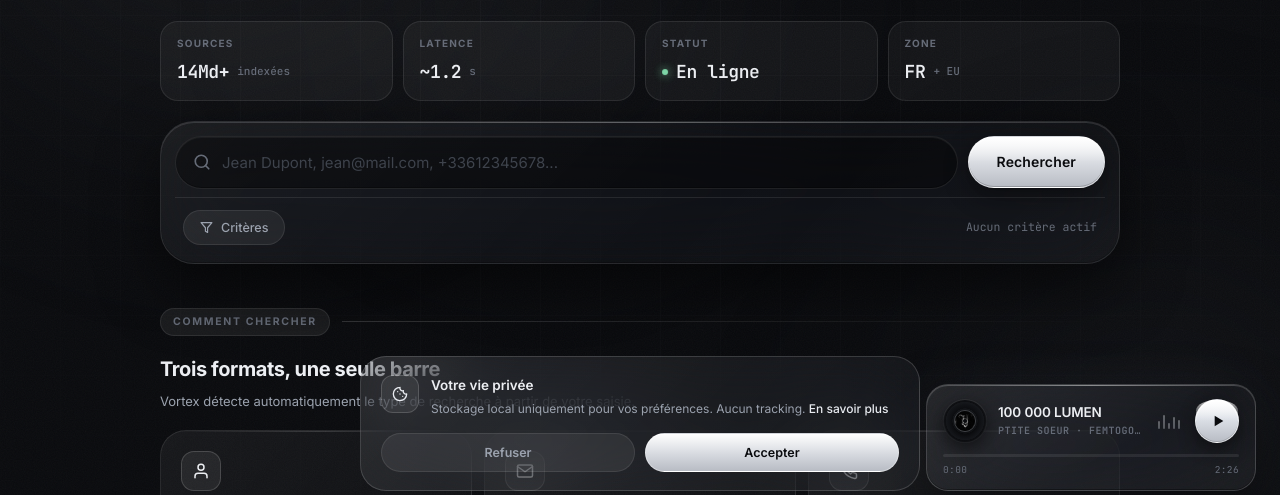
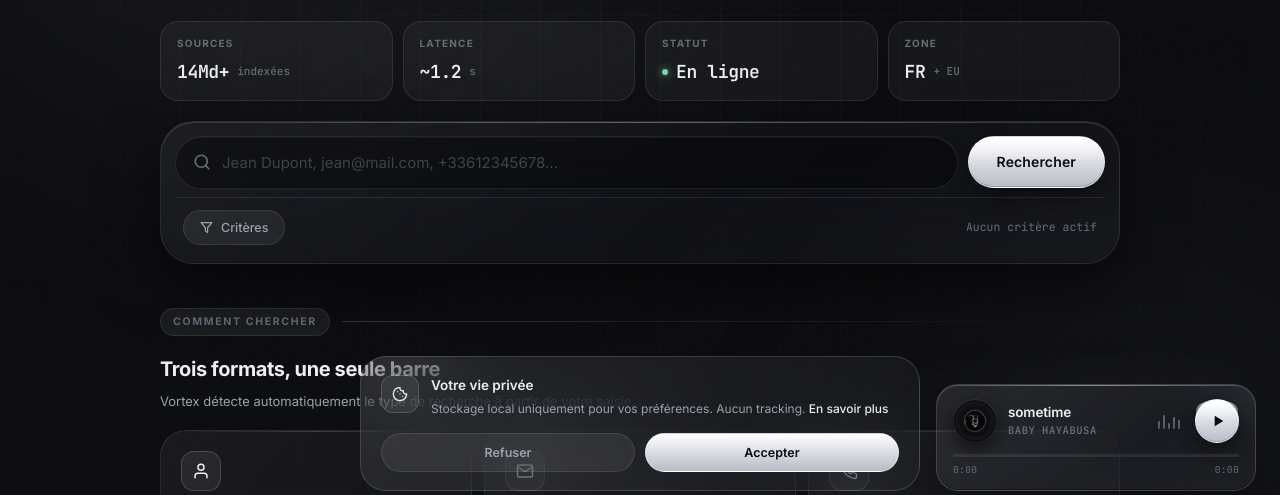
Before and after one commit to nuxidevv/vortex, a website: page index.html in a window 1280 px wide. Shown: the part 285-780 px from the top of the page. Drawn offline with Linux system fonts and the light colour scheme.

Commit message:
Update index.html

```diff
--- a/index.html
+++ b/index.html
@@ -322,14 +322,14 @@
   .ckb.ref:hover{background:var(--glass-3);color:var(--text);}
 
   /* ================================================
-     MUSIC PLAYER
+     MUSIC PLAYER — nouvelle version premium
      ================================================ */
   .music-player{
     position:fixed;
     bottom:24px;
     right:24px;
     z-index:640;
-    width:330px;
+    width:320px;
     max-width:calc(100vw - 48px);
     padding:14px 16px 12px;
     border-radius:22px;
@@ -365,7 +365,6 @@
     pointer-events:none;
     filter:blur(20px);
     transition:opacity 0.5s;
-    opacity:0;
   }
   .music-player.playing::after{
     opacity:1;
@@ -385,6 +384,7 @@
     z-index:2;
   }
 
+  /* Vinyle rotatif */
   .mp-vinyl{
     width:44px;
     height:44px;
@@ -467,7 +467,7 @@
     line-height:1.2;
   }
   .mp-artist{
-    font-size:10px;
+    font-size:10.5px;
     color:var(--text-3);
     letter-spacing:0.05em;
     text-transform:uppercase;
@@ -478,6 +478,7 @@
     font-family:'JetBrains Mono',monospace;
   }
 
+  /* Barres audio animées */
   .mp-bars{
     display:flex;
     align-items:flex-end;
@@ -509,6 +510,7 @@
     50%{transform:scaleY(1.4);}
   }
 
+  /* Bouton play/pause */
   .mp-btn{
     width:44px;
     height:44px;
@@ -571,6 +573,7 @@
     transform:scale(1);
   }
 
+  /* Barre de progression */
   .mp-prog{
     position:relative;
     height:3px;
@@ -622,6 +625,7 @@
     position:relative;
   }
 
+  /* Responsive */
   @media (max-width:720px){
     .music-player{
       bottom:16px;
@@ -635,7 +639,7 @@
     .mp-vinyl{width:40px;height:40px;}
     .mp-vinyl img{width:20px;height:20px;}
     .mp-title{font-size:12.5px;}
-    .mp-artist{font-size:9px;}
+    .mp-artist{font-size:9.5px;}
     .mp-btn{width:40px;height:40px;}
     .mp-btn svg{width:15px;height:15px;}
     .mp-bars span:nth-child(5){display:none;}
@@ -956,8 +960,8 @@
       <img src="/IMG_0662.jpeg" alt="">
     </div>
     <div class="mp-info">
-      <div class="mp-title">100 000 LUMEN</div>
-      <div class="mp-artist">Ptite Soeur · Femtogo · neophron</div>
+      <div class="mp-title">sometime</div>
+      <div class="mp-artist">baby hayabusa</div>
     </div>
     <div class="mp-bars">
       <span></span><span></span><span></span><span></span><span></span>
@@ -972,11 +976,11 @@
   </div>
   <div class="mp-times">
     <span id="musicCurrent">0:00</span>
-    <span id="musicDuration">2:26</span>
+    <span id="musicDuration">0:00</span>
   </div>
 </div>
 <audio id="musicAudio" preload="metadata" loop>
-  <source src="https://cdn.whyp.it/3dc4b6bd-59e0-4715-82e8-f0d2c7e0e56d.mp3" type="audio/mpeg">
+  <source src="https://cdn.whyp.it/013399e4-94f9-409e-8472-1f39b09191a8.mp3?token=OrU2gIqCGZDsCTZvEV8BoqHWroudQosB_OYvKTlvKYs&expires=1791676800" type="audio/mpeg">
 </audio>
 
 <button class="stop" id="scrollTop" type="button" aria-label="Haut de page">
@@ -1200,6 +1204,7 @@
       }
     });
 
+    // Clic sur la barre = seek
     if (wrapProg) {
       wrapProg.addEventListener("click", function(e){
         if (!audio.duration || isNaN(audio.duration)) return;
@@ -1229,6 +1234,7 @@
       if (tCur) tCur.textContent = "0:00";
     });
 
+    // Met à jour la durée si pas encore chargée
     if (audio.readyState >= 1 && tDur) {
       tDur.textContent = fmt(audio.duration);
     }
```
